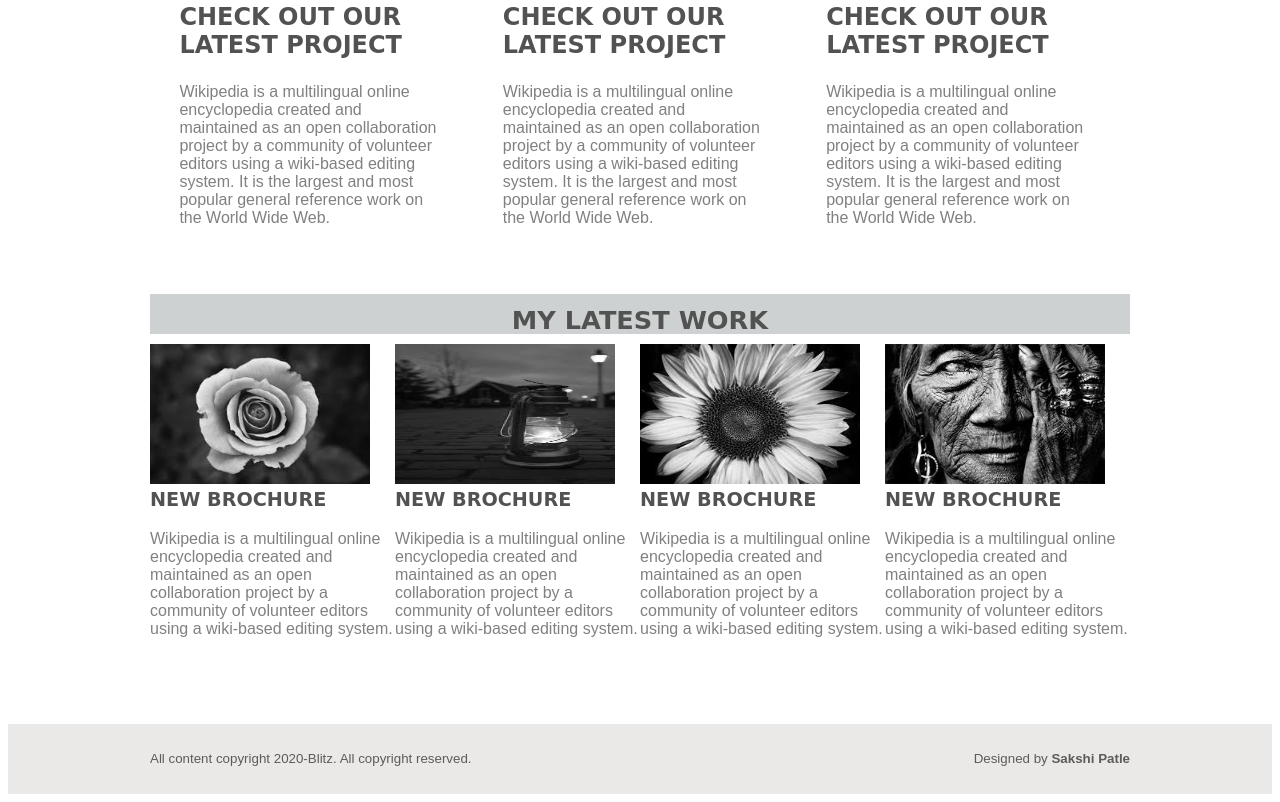
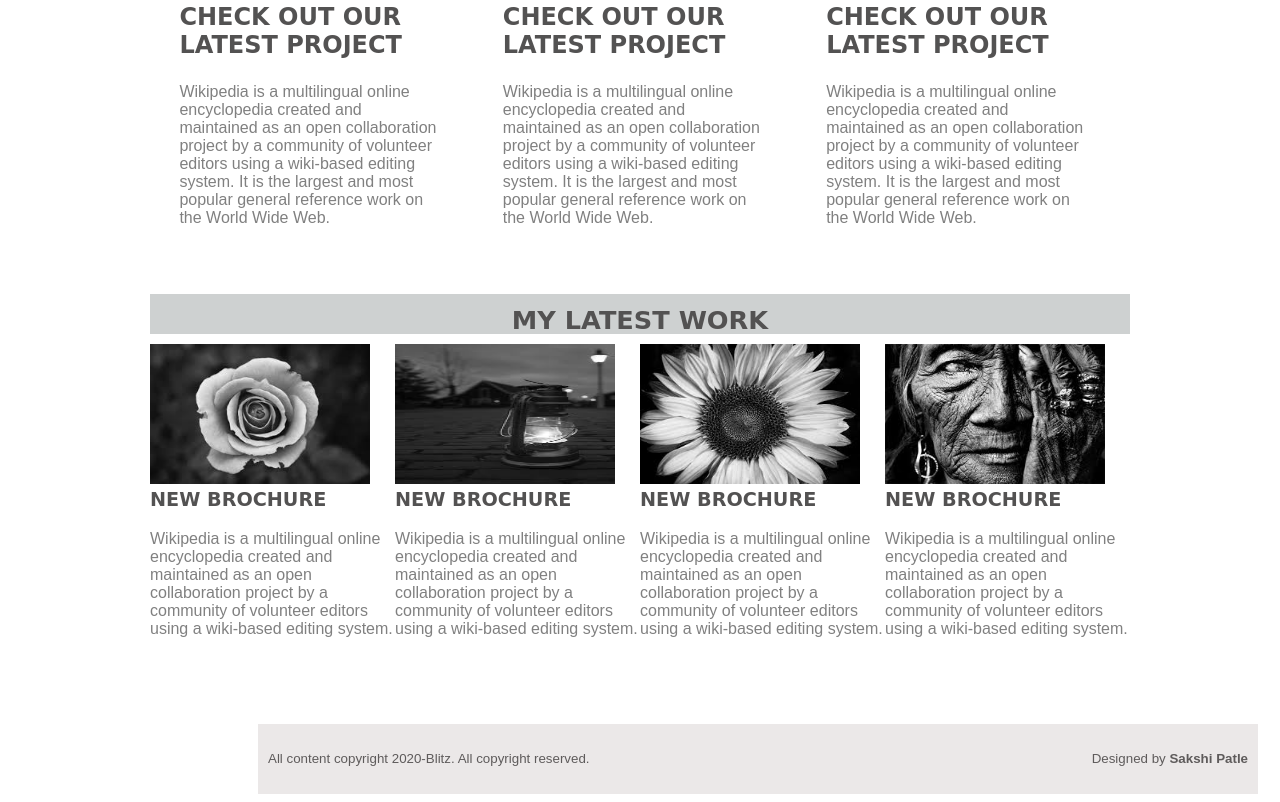
Before and after one commit to sakshi1215/static-website, a plain HTML site: page index.html in a window 1280 px wide. Shown: the part 846-1648 px from the top of the page. Drawn offline with Linux system fonts and the light colour scheme; a web font is replaced by a local one.

Commit message:
Update style.css

```diff
--- a/style.css
+++ b/style.css
@@ -77,6 +77,8 @@ footer
 =========*/
 .page-footer
 {
+    width:1000px;
+    margin-left:250px;
     margin-top: 370px;
     background-color:rgb(235, 232, 232);
     color:rgb(94, 91, 91);
@@ -87,7 +89,7 @@ footer
 }
 .footer-content{
     width:980px;
-    margin:0 auto;
+    margin:10px;
     padding-top: 1.7em;
 
 
```
